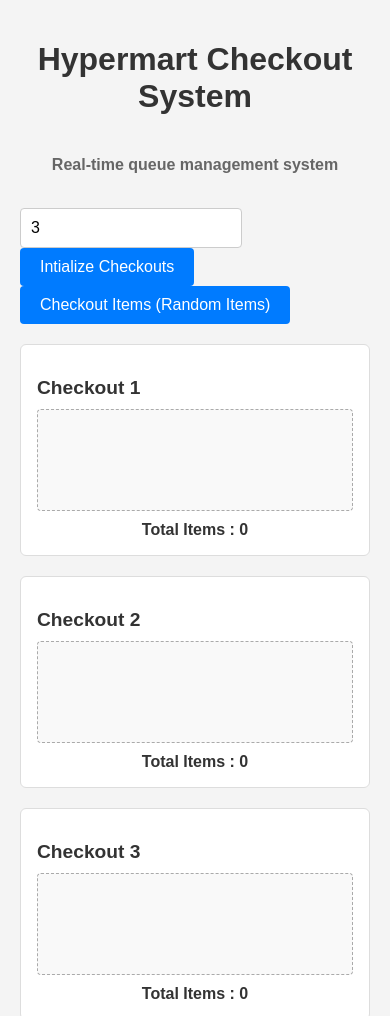
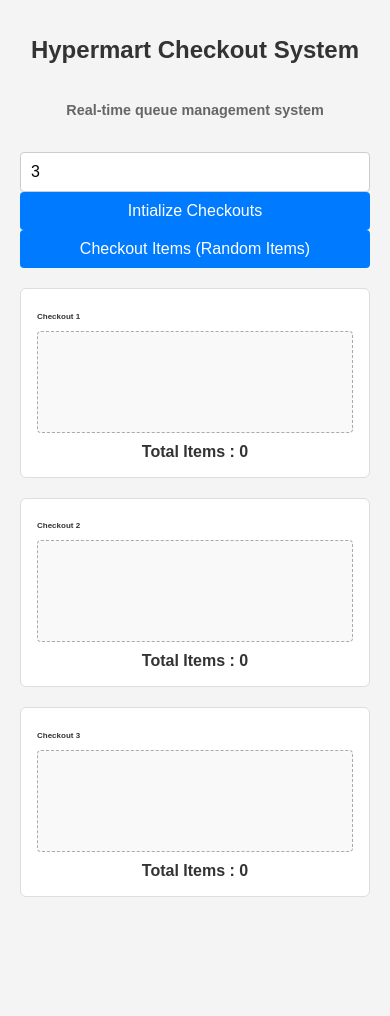
Before and after one commit to Jainam0401/assignment, a plain HTML site: page index.html in a window 390 px wide. Shown: the top 1016 px of the page. After the commit the page ends 917 px from the top, so only its background shows below. Drawn offline with Linux system fonts and the light colour scheme.

Commit message:
Update comments for clarity and enhance responsive design in CSS

```diff
--- a/style.css
+++ b/style.css
@@ -1,3 +1,5 @@
+/* got colour combination from https://colorhunt.co/ */
+
 body {
     font-family: Arial, sans-serif;
     margin: 0;
@@ -105,3 +107,27 @@ button:hover {
     text-align: center;
     color: #333;
 }
+
+@media (max-width: 600px) {
+    .controls {
+        width: 100%;
+    }
+
+    input, button {
+        width: 100%;
+        box-sizing: border-box;
+    }
+
+    .heading {
+        font-size: 1.5rem;
+    }
+
+    .tagLine {
+        font-size: 0.9rem;
+    }
+
+.checkout h2 {
+    font-size: 0.5rem;
+
+}
+}
```
Also changed, not shown: index.html (+1 -1 lines).
